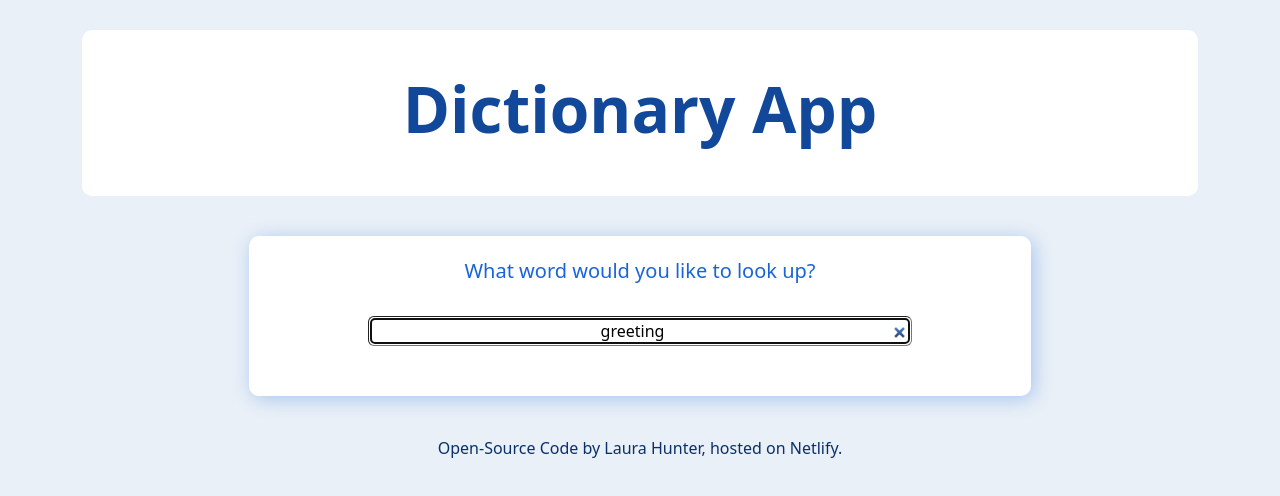
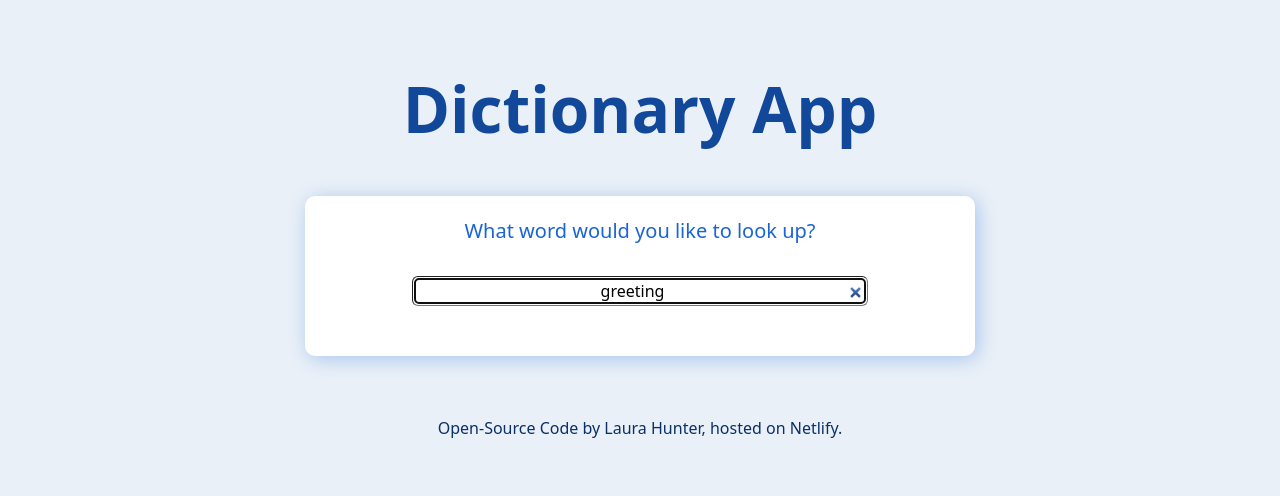
Before and after one commit to laurajhunter88/dictionary-app-react, a React (Create React App) app: page / in a window 1280 px wide. Shown: the top 496 px of the page. Built offline with nearby package versions, Linux system fonts and the light colour scheme; no server answers.

Commit message:
amended css

```diff
--- a/src/App.css
+++ b/src/App.css
@@ -1,11 +1,9 @@
 .App-header {
   text-align: center;
   color: #124899;
-  margin-bottom: 40px;
-  background-color: white;
+
   padding: 15px;
   margin-top: 30px;
-  border-radius: 10px;
 }
 
 h1 {
--- a/src/Dictionary.css
+++ b/src/Dictionary.css
@@ -29,8 +29,8 @@ section {
 }
 
 .form-section {
-  max-width: 70%;
+  max-width: 60%;
   display: block;
   margin: 0 auto;
-  margin-bottom: 30px;
+  margin-bottom: 60px;
 }
```
